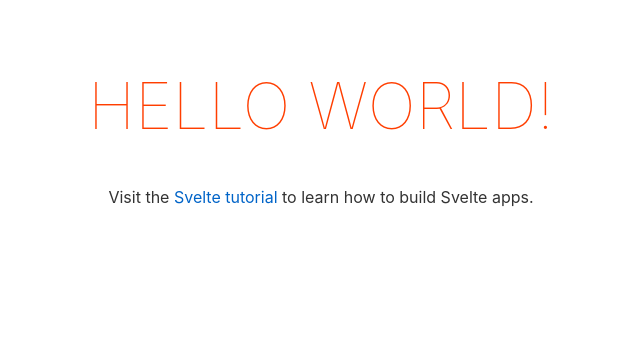
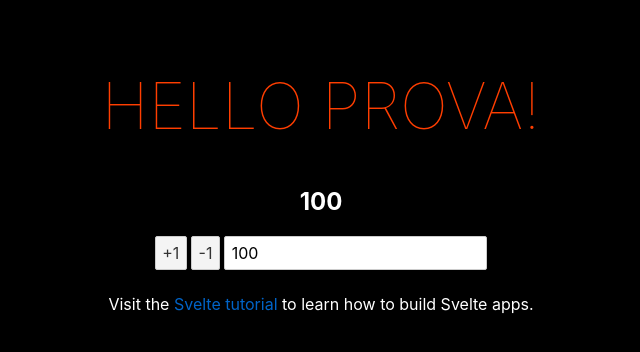
Before and after one commit to SimoneTedesco/launch-countdown-timer-main, a Svelte app: page / in a window 1280 px wide. Shown: the top 352 px of the page, without its empty margins (319-959 px from the left). Built offline with nearby package versions, Linux system fonts and the light colour scheme.

Commit message:
playing with svelte basics

```diff
--- a/public/global.css
+++ b/public/global.css
@@ -1,19 +1,22 @@
-html, body {
+html,
+body {
   position: relative;
   width: 100%;
   height: 100%;
 }
 
 body {
-	color: #333;
+  color: white;
+  background-color: #000;
   margin: 0;
   padding: 8px;
   box-sizing: border-box;
-	font-family: -apple-system, BlinkMacSystemFont, "Segoe UI", Roboto, Oxygen-Sans, Ubuntu, Cantarell, "Helvetica Neue", sans-serif;
+  font-family: -apple-system, BlinkMacSystemFont, "Segoe UI", Roboto,
+    Oxygen-Sans, Ubuntu, Cantarell, "Helvetica Neue", sans-serif;
 }
 
 a {
-	color: rgb(0,100,200);
+  color: rgb(0, 100, 200);
   text-decoration: none;
 }
 
@@ -22,14 +25,17 @@ a:hover {
 }
 
 a:visited {
-	color: rgb(0,80,160);
+  color: rgb(0, 80, 160);
 }
 
 label {
   display: block;
 }
 
-input, button, select, textarea {
+input,
+button,
+select,
+textarea {
   font-family: inherit;
   font-size: inherit;
   -webkit-padding: 0.4em 0;
--- a/src/App.svelte
+++ b/src/App.svelte
@@ -1,9 +1,21 @@
 <script>
-	export let name;
+	let name = "prova";
+	let points = 100;
+
+	const addPoint = () => points += 1;
+	const removePoint = () => points -= 1;
 </script>
 
 <main>
 	<h1>Hello {name}!</h1>
+	<h2>{points}</h2>
+	<button on:click={addPoint}>
+		+1
+	</button>
+	<button on:click={removePoint}>
+		-1
+	</button>
+	<input type="number" bind:value={points} />
 	<p>Visit the <a href="https://svelte.dev/tutorial">Svelte tutorial</a> to learn how to build Svelte apps.</p>
 </main>
 
```
Lines whose indentation alone changed are shown as unchanged.
